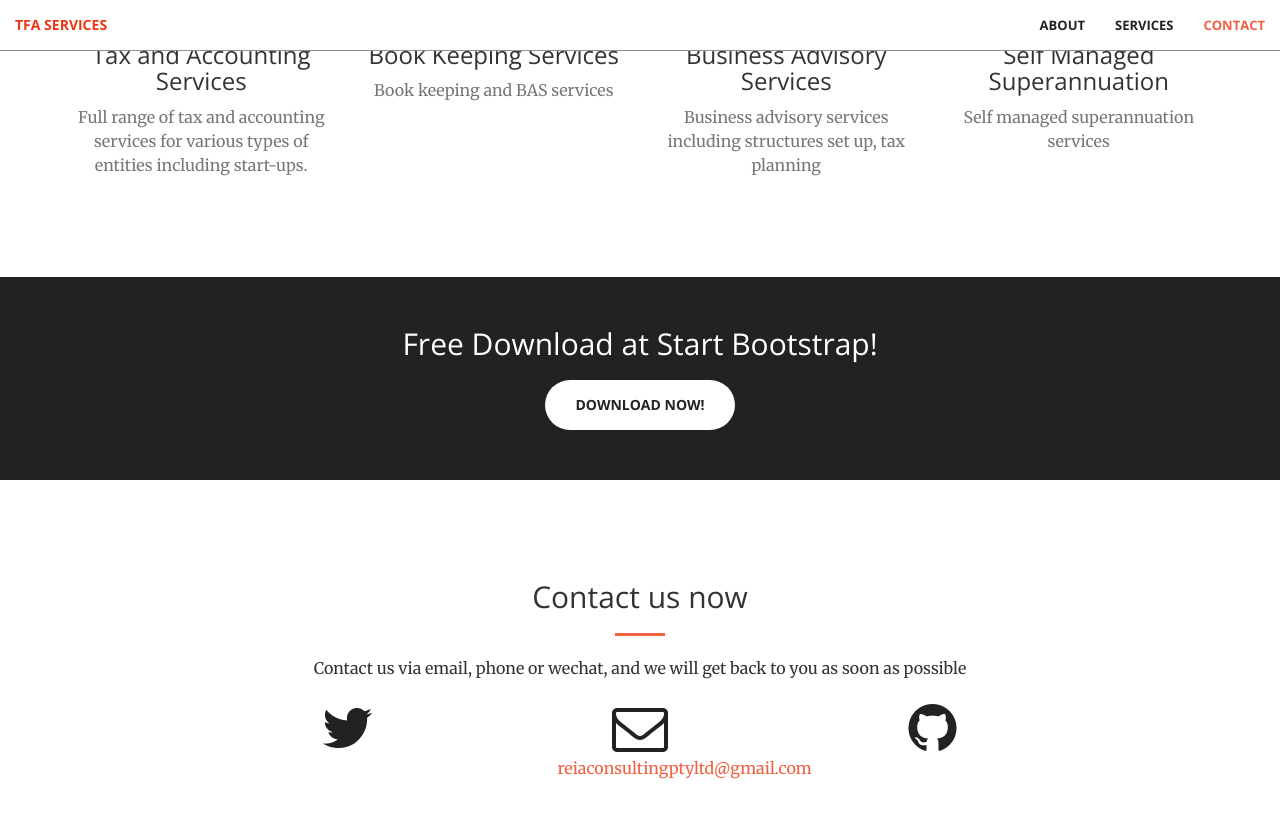
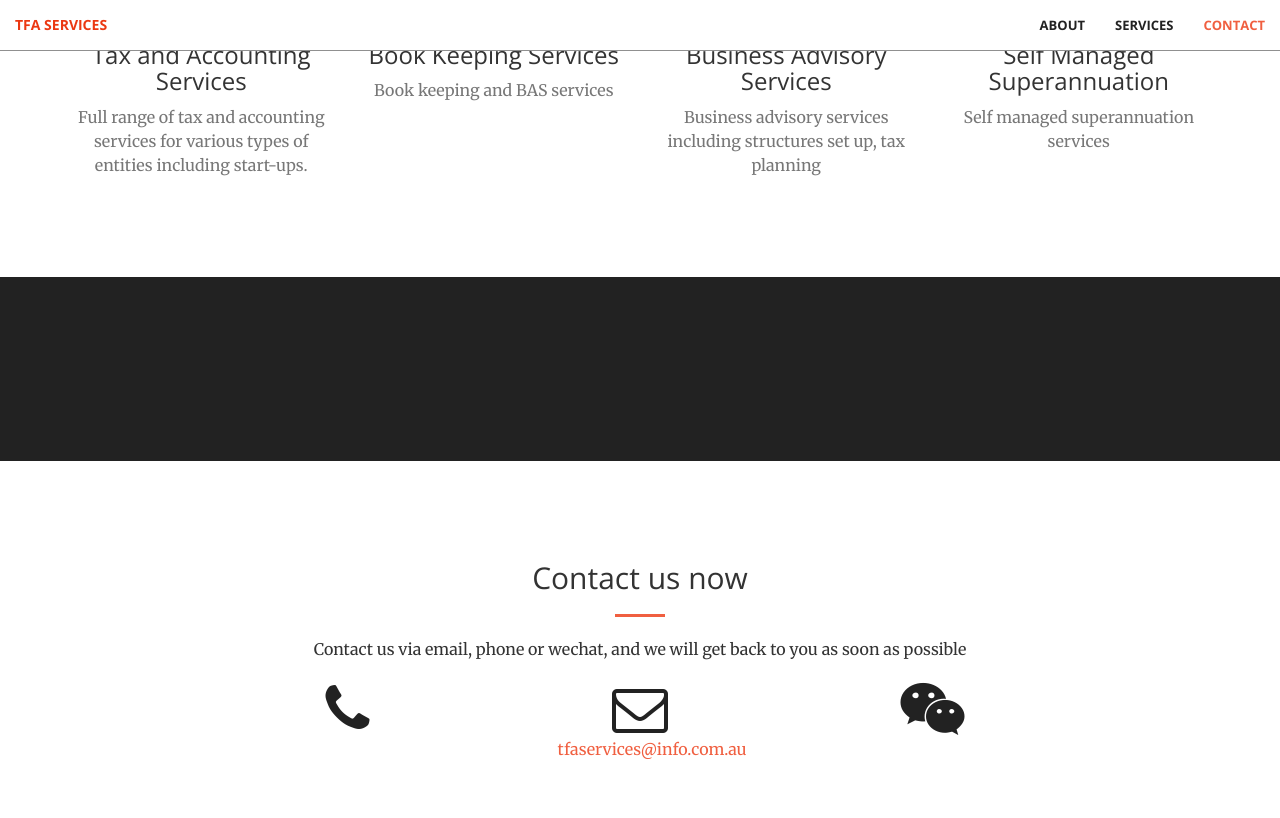
Before and after one commit to simone-c/simone-c.github.io, a Jekyll site: the page built from index.html, in a window 1280 px wide and 900 px high, scrolled down 1500 px. Shown: the top 818 px of the window. Built offline with Jekyll 4.4.1, drawn with Linux system fonts in a browser that asks for light colours.

Commit message:
Added links to webchat and phone + changed service icons.

```diff
--- a/_config.yml
+++ b/_config.yml
@@ -1,12 +1,12 @@
 # Site settings
 title: TFA Services
-email: reiaconsultingptyltd@gmail.com
+email: tfaservices@info.com.au
 description: TFA Consulting Website
 baseurl: "" # the subpath of your site, e.g. /blog/
 url: "" # the base hostname & protocol for your site
 
-twitter_username:
-github_username:
+phone_number:
+wechat_id:
 
 # Build settings
 markdown: kramdown
--- a/_includes/aside.html
+++ b/_includes/aside.html
@@ -1,8 +1,9 @@
   <aside class="bg-dark">
       <div class="container text-center">
           <div class="call-to-action">
-              <h2>Free Download at Start Bootstrap!</h2>
-              <a href="#" class="btn btn-default btn-xl wow tada">Download Now!</a>
+              <div style="padding-top:6em"></div>
+              <!--<h2>Free Download at Start Bootstrap!</h2>
+              <a href="#" class="btn btn-default btn-xl wow tada">Download Now!</a>-->
           </div>
       </div>
   </aside>
--- a/_includes/contact.html
+++ b/_includes/contact.html
@@ -7,9 +7,10 @@
                 <p> Contact us via email, phone or wechat, and we will get back to you as soon as possible</p>
             </div>
         <div class="col-lg-2 col-lg-offset-2 text-center">
-            <a href="https://twitter.com/{{ site.twitter_username }}">
-                <i class="fa fa-twitter fa-3x wow bounceIn" data-wow-delay=".1s"></i>
-                <p>{{ site.twitter_username }}</p>
+            <!--<a href="tel:1-847-555-5555">1-847-555-5555</a>-->
+            <a href="tel:{{ site.phone_number }}">
+                <i class="fa fa-phone fa-3x wow bounceIn" data-wow-delay=".1s"></i>
+                <p>{{ site.phone_number }}</p>
             </a>
         </div>
         <div class="col-lg-2 col-lg-offset-1 text-center">
@@ -19,9 +20,9 @@
             </a>
         </div>
         <div class="col-lg-2 col-lg-offset-1 text-center">
-            <a href="https://github.com/{{ site.github_username }}">
-            <i class="fa fa-github fa-3x wow bounceIn" data-wow-delay=".1s"></i>
-                <p>{{ site.github_username }}</p>
+            <a href="weixin://dl/chat?{{ site.wechat_id }}">
+            <i class="fa fa-wechat fa-3x wow bounceIn" data-wow-delay=".1s"></i>
+                <p>{{ site.wechat_id }}</p>
             </a>
         </div>
 
--- a/_includes/services.html
+++ b/_includes/services.html
@@ -11,7 +11,7 @@
         <div class="row">
             <div class="col-lg-3 col-md-6 text-center">
                 <div class="service-box">
-                    <i class="fa fa-4x fa-diamond wow bounceIn text-primary"></i>
+                    <i class="fa fa-4x fa-calculator wow bounceIn text-primary"></i>
                     <h3>Tax and Accounting Services </h3>
                     <p class="text-muted">Full range of tax and accounting services for various types of entities including
                         start-ups.</p>
@@ -19,14 +19,14 @@
             </div>
             <div class="col-lg-3 col-md-6 text-center">
                 <div class="service-box">
-                    <i class="fa fa-4x fa-paper-plane wow bounceIn text-primary" data-wow-delay=".1s"></i>
+                    <i class="fa fa-4x fa-book wow bounceIn text-primary" data-wow-delay=".1s"></i>
                     <h3>Book Keeping Services</h3>
                     <p class="text-muted"> Book keeping and BAS services</p>
                 </div>
             </div>
             <div class="col-lg-3 col-md-6 text-center">
                 <div class="service-box">
-                    <i class="fa fa-4x fa-newspaper-o wow bounceIn text-primary" data-wow-delay=".2s"></i>
+                    <i class="fa fa-4x fa-suitcase wow bounceIn text-primary" data-wow-delay=".2s"></i>
                     <h3>Business Advisory Services </h3>
                     <p class="text-muted">Business advisory services including structures set up, tax planning
                         </p>
@@ -34,7 +34,7 @@
             </div>
             <div class="col-lg-3 col-md-6 text-center">
                 <div class="service-box">
-                    <i class="fa fa-4x fa-heart wow bounceIn text-primary" data-wow-delay=".3s"></i>
+                    <i class="fa fa-4x fa-pencil wow bounceIn text-primary" data-wow-delay=".3s"></i>
                     <h3>Self Managed Superannuation</h3>
                     <p class="text-muted">Self managed superannuation services </p>
                 </div>
```
